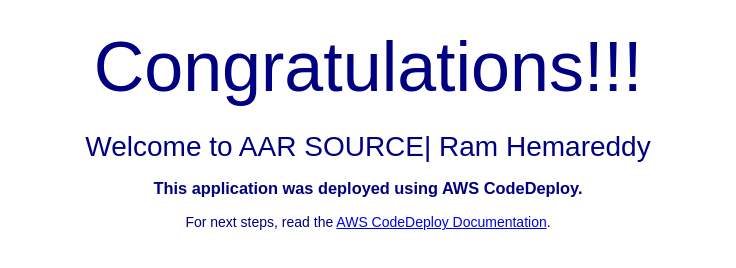
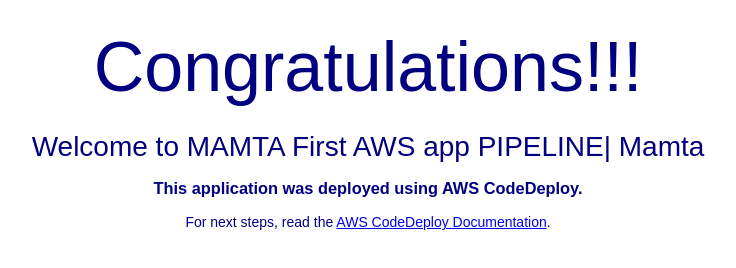
Before and after one commit to mamtabajaj/AWS_EC2_GITHUB, a plain HTML site: page index.html in a window 1280 px wide. Shown: the part 220-488 px from the top of the page, without its empty margins (272-1008 px from the left). Drawn offline with Linux system fonts and the light colour scheme.

Commit message:
Update index.html
Mamta first Success pipeline

```diff
--- a/index.html
+++ b/index.html
@@ -28,7 +28,7 @@
   <div align="center">
     <img src="https://s3.ap-south-1.amazonaws.com/www.basava.com/aar_logo_final.png" style="max-width: 20%;">
     <h1>Congratulations!!! </h1>
-      <h2>Welcome to AAR SOURCE| Ram Hemareddy</h2>
+      <h2>Welcome to MAMTA First AWS app PIPELINE| Mamta</h2>
     <h3>This application was deployed using AWS CodeDeploy.</h3>
     <p>For next steps, read the <a href="http://aws.amazon.com/documentation/codedeploy">AWS CodeDeploy Documentation</a>.</p>
   </div>
```
